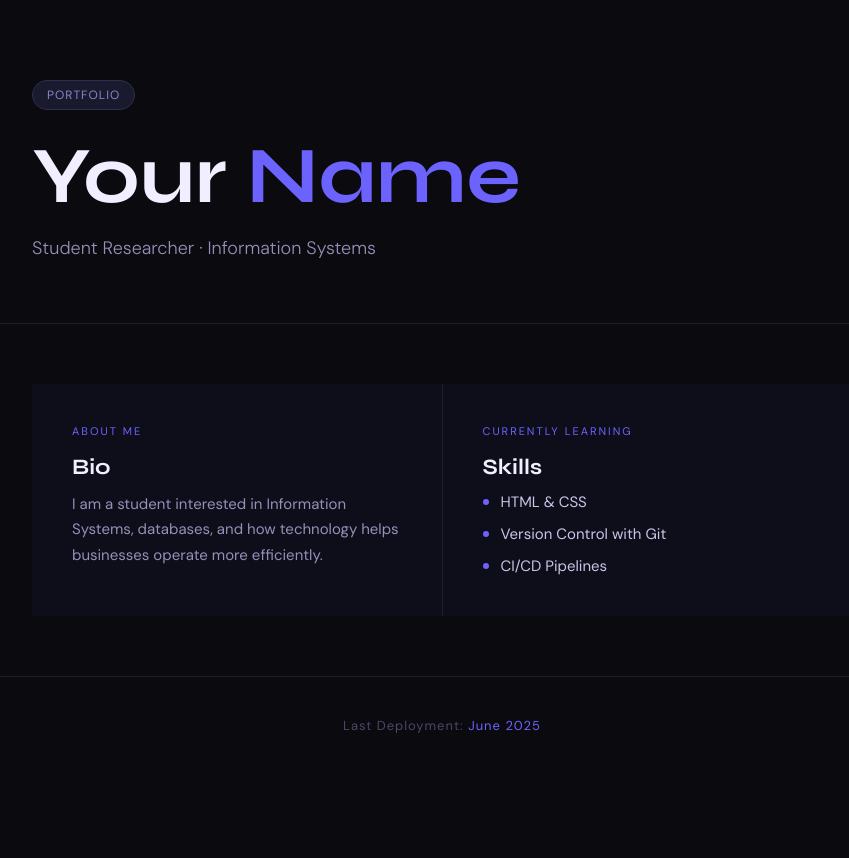
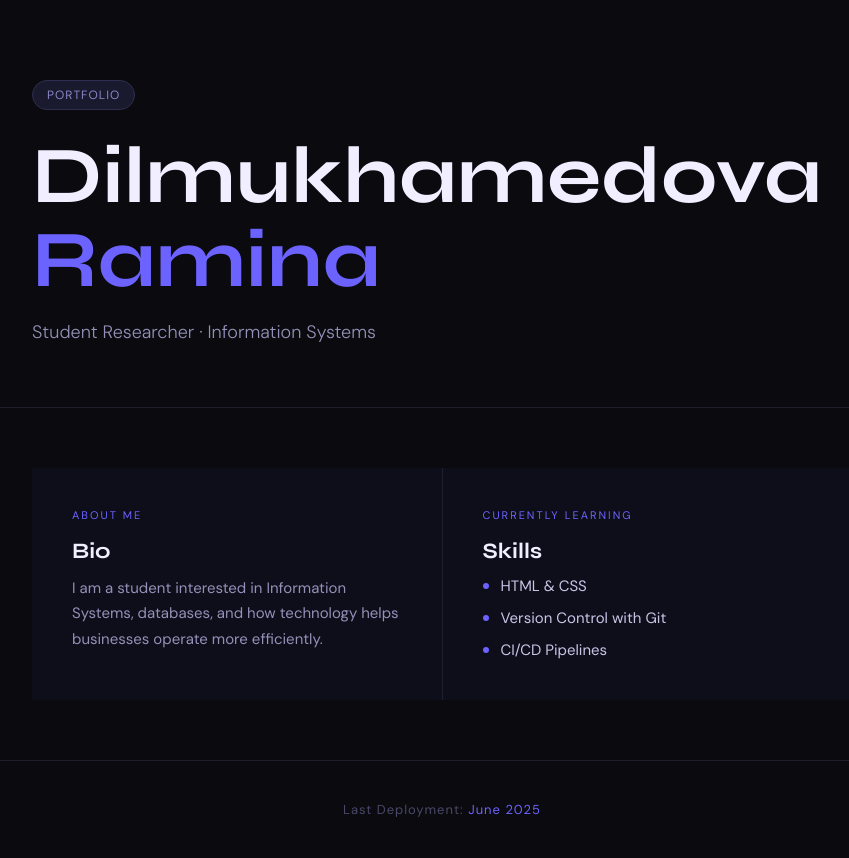
Before and after one commit to sema5056/my-devops-portfolio, a plain HTML site: page index.html in a window 1280 px wide. Shown: the whole page, without its empty margins (198-1047 px from the left). Before the commit the page ends 800 px from the top, so only its background shows below. Drawn offline with Linux system fonts and the light colour scheme.

Commit message:
Update index.html

```diff
--- a/index.html
+++ b/index.html
@@ -10,7 +10,7 @@
   <div class="hero">
     <div class="content">
       <div class="tag">Portfolio</div>
-      <h1>Your <span>Name</span></h1>
+      <h1> Dilmukhamedova <span>Ramina</span></h1>
       <p class="subtitle">Student Researcher · Information Systems</p>
     </div>
   </div>
```
